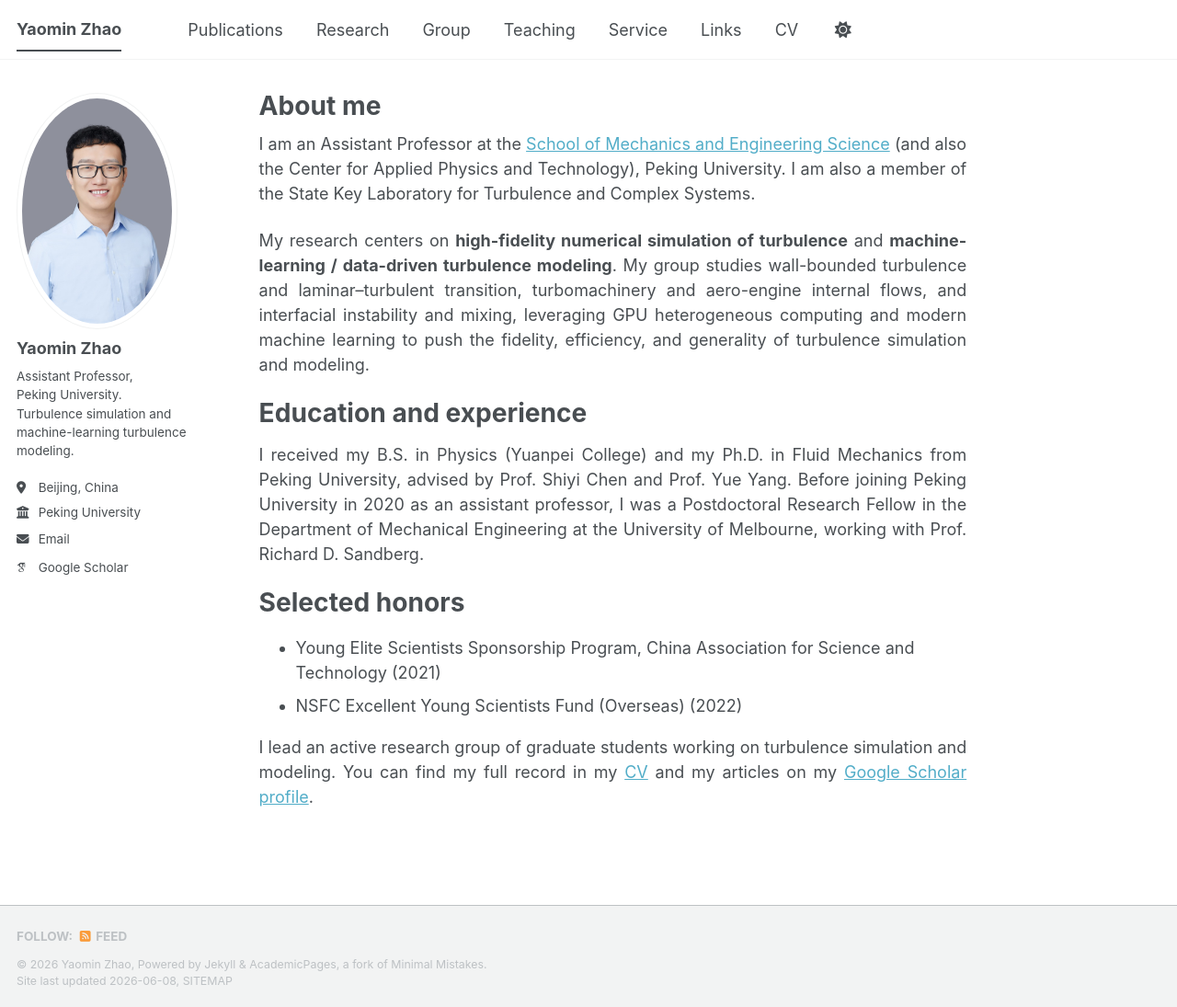
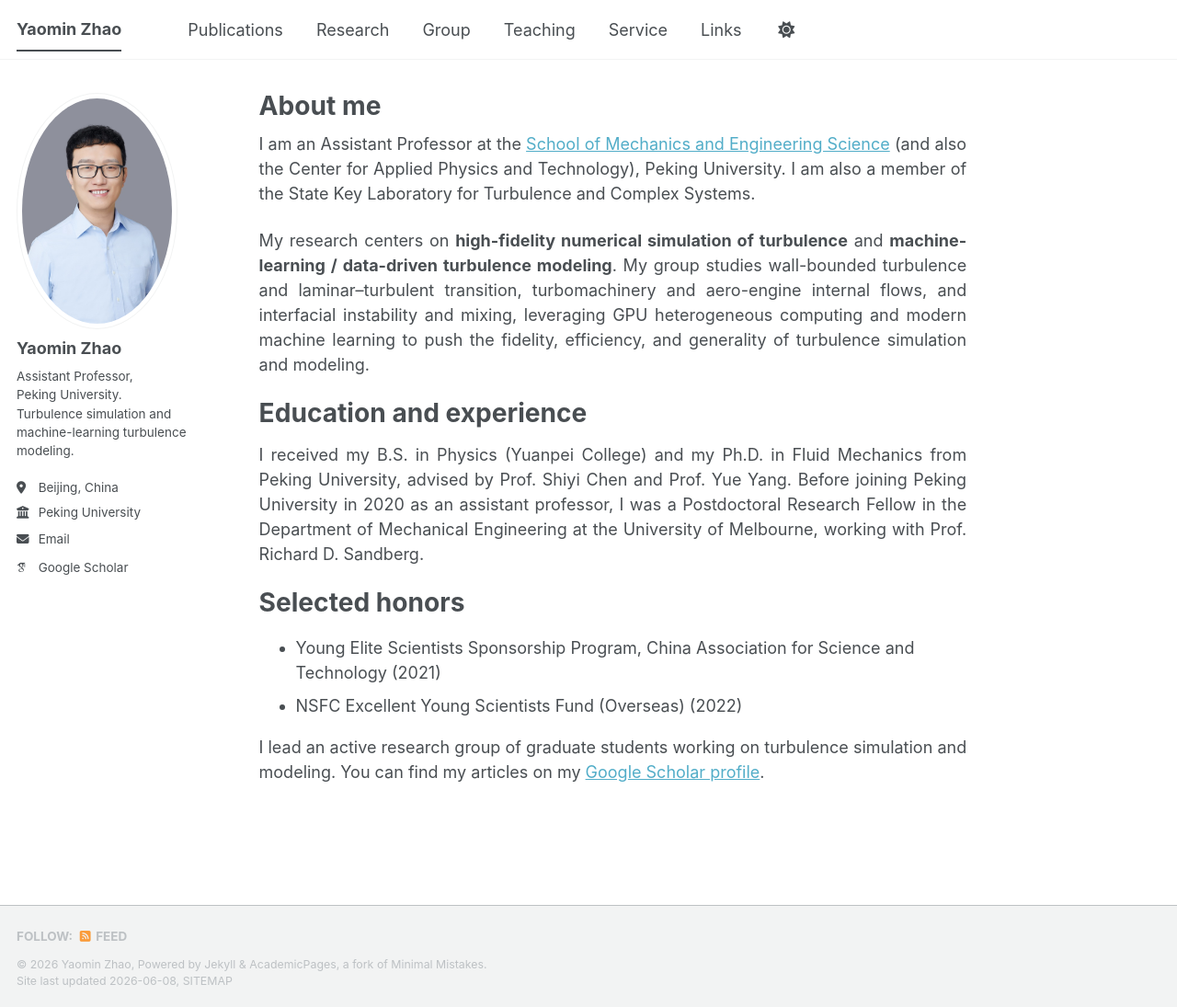
Before and after one commit to YMGroup-PKU/YMGroup-PKU.github.io, a Jekyll site: the page built from _pages/about.md, in a window 1280 px wide and 1095 px high. Shown: the whole window at 92% size. Built offline with Jekyll 4.4.1, drawn with Linux system fonts in a browser that asks for light colours; some web fonts are replaced; a script bundle is joined from its source files by our own code; library files that are not in the unit come from our copies.

Commit message:
Remove CV from navigation and About page

```diff
--- a/_data/navigation.yml
+++ b/_data/navigation.yml
@@ -18,6 +18,3 @@
 
   - title: "Links"
     url: /links/
-
-  - title: "CV"
-    url: /files/cv.pdf
--- a/_pages/about.md
+++ b/_pages/about.md
@@ -24,4 +24,4 @@
 - Young Elite Scientists Sponsorship Program, China Association for Science and Technology (2021)
 - NSFC Excellent Young Scientists Fund (Overseas) (2022)
 
-I lead an active research group of graduate students working on turbulence simulation and modeling. You can find my full record in my [CV](/files/cv.pdf) and my articles on my [Google Scholar profile](https://scholar.google.com/citations?user=XS5AREoAAAAJ&hl=en).
+I lead an active research group of graduate students working on turbulence simulation and modeling. You can find my articles on my [Google Scholar profile](https://scholar.google.com/citations?user=XS5AREoAAAAJ&hl=en).
```
